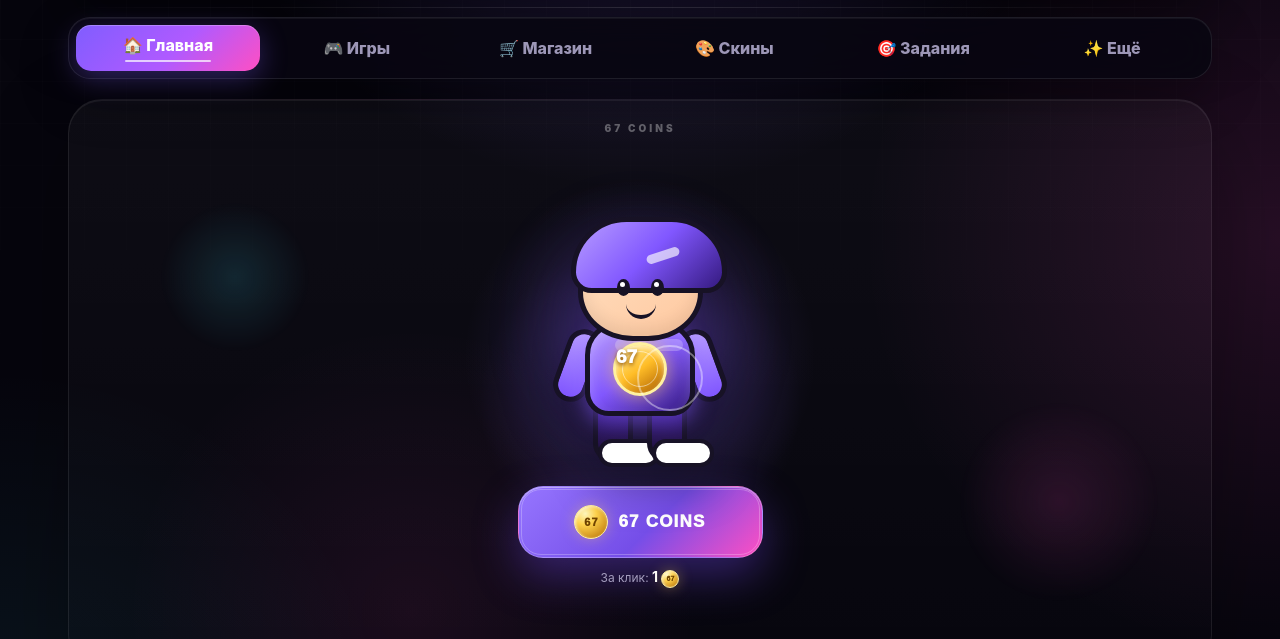
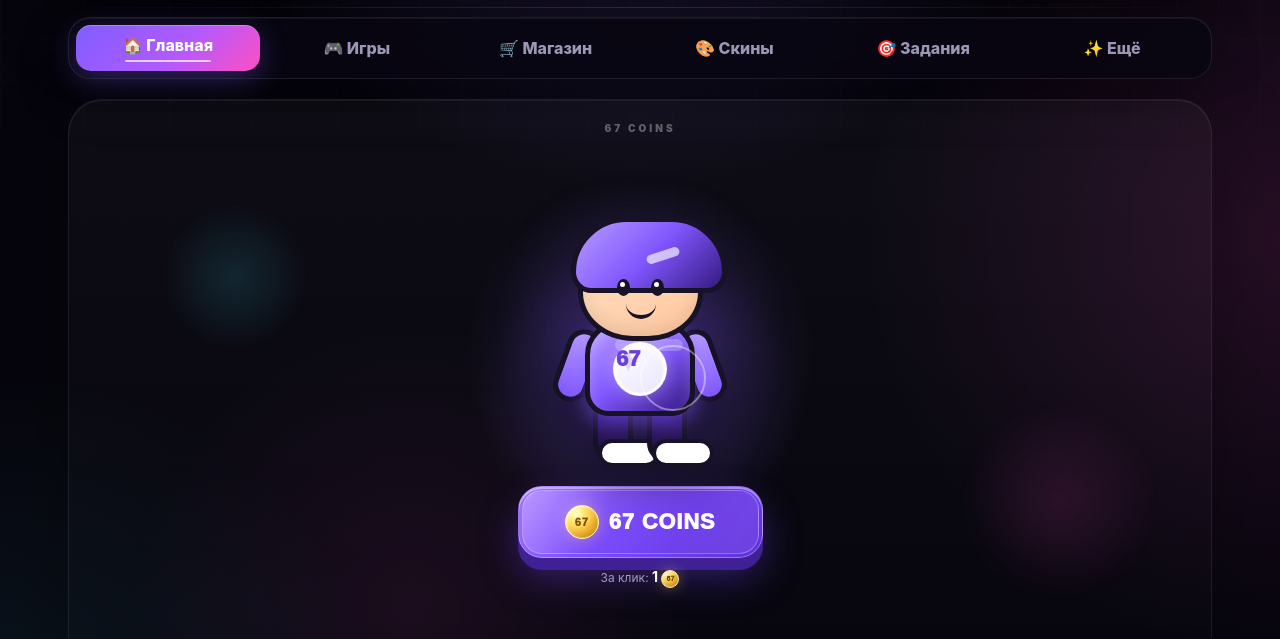
Before and after one commit to NoName-Russia/game-67, a plain HTML site: page index.html in a window 1280 px wide. Shown: the part 171-810 px from the top of the page. Drawn offline with Linux system fonts and the light colour scheme.

Commit message:
Remove coin from character and refresh click visual

```diff
--- a/skins.css
+++ b/skins.css
@@ -1,4 +1,4 @@
-/* 67 CHARACTER — COMPLETE REDESIGN */
+/* 67 CHARACTER — CLEAN HERO + FIVE SKINS */
 .character{position:relative;width:220px;height:270px;margin:0 auto 18px;flex:0 0 270px;visibility:visible;opacity:1;z-index:10;transform-origin:center bottom;filter:drop-shadow(0 18px 22px rgba(0,0,0,.35));animation:heroFloat 3s ease-in-out infinite;--s1:#7b4dff;--s2:#3a1d88;--shine:#bfa8ff;--glow:rgba(123,77,255,.45)}
 .character-glow{position:absolute;width:190px;height:190px;left:15px;top:30px;border-radius:50%;background:var(--glow);filter:blur(40px);opacity:.65;pointer-events:none}
 .character-head{position:absolute;width:132px;height:112px;left:44px;top:16px;background:linear-gradient(145deg,#ffe0c2,#ffc89f);border:5px solid #171225;border-radius:48% 48% 44% 44%;z-index:5;box-shadow:inset 0 -8px 15px rgba(0,0,0,.08)}
@@ -8,8 +8,8 @@
 .character .smile{position:absolute;width:34px;height:17px;left:44px;top:68px;border-bottom:4px solid #171225;border-radius:0 0 30px 30px;z-index:10}
 .character-body{position:absolute;width:126px;height:108px;left:47px;top:108px;border:5px solid #171225;border-radius:34px 34px 24px 24px;background:linear-gradient(145deg,var(--shine),var(--s1) 50%,var(--s2));z-index:4;box-shadow:inset 0 8px 14px rgba(255,255,255,.18),0 8px 20px var(--glow)}
 .character-body:before{content:"";position:absolute;width:68px;height:12px;left:25px;top:13px;border-radius:20px;background:rgba(255,255,255,.24)}
-.character .symbol{position:absolute;left:50%;top:52%;transform:translate(-50%,-50%);width:54px;height:54px;border-radius:50%;display:flex;align-items:center;justify-content:center;background:linear-gradient(145deg,#fff4a6,#ffbd27,#a95b00);border:3px solid #fff1a0;color:#fff;font-size:19px;font-weight:1000;text-shadow:0 2px 4px #8b4d00;box-shadow:0 0 18px rgba(255,205,65,.6),inset 0 3px 5px rgba(255,255,255,.5);z-index:10}
-.character .symbol:before{content:"";position:absolute;inset:6px;border:1px solid rgba(255,255,255,.5);border-radius:50%}.character .symbol span{position:relative}
+.character .symbol{position:absolute;left:50%;top:52%;transform:translate(-50%,-50%);width:54px;height:54px;border-radius:50%;display:flex;align-items:center;justify-content:center;background:linear-gradient(145deg,#ffffff,#e9e5ff);border:3px solid rgba(255,255,255,.9);color:#6b42d9;font-size:22px;font-weight:1000;box-shadow:0 0 18px rgba(255,255,255,.25),inset 0 3px 5px rgba(255,255,255,.7);z-index:10}
+.character .symbol:before{content:"✦";position:absolute;font-size:28px;opacity:.18}.character .symbol span{position:relative}
 .character-arm{position:absolute;width:38px;height:78px;top:118px;border:5px solid #171225;border-radius:25px;background:linear-gradient(var(--shine),var(--s1));z-index:3}.character .left-arm{left:18px;transform:rotate(20deg)}.character .right-arm{right:18px;transform:rotate(-20deg)}
 .character-leg{position:absolute;width:44px;height:70px;top:193px;background:linear-gradient(var(--s2),#201238);border:5px solid #171225;border-radius:12px 12px 20px 20px;z-index:2}.character .left-leg{left:57px}.character .right-leg{right:57px}.character-leg:after{content:"";position:absolute;width:54px;height:20px;bottom:-9px;background:#fff;border:4px solid #171225;border-radius:15px}
 .character.classic{--s1:#8157ff;--s2:#351a80;--shine:#b79cff;--glow:rgba(129,87,255,.5)}
@@ -17,5 +17,13 @@
 .character.cyber{--s1:#18dfff;--s2:#075078;--shine:#9af6ff;--glow:rgba(24,223,255,.65)}.character.cyber .character-body{border-color:#062037}.character.cyber .eye{background:#35e8ff;box-shadow:0 0 12px #35e8ff}
 .character.galaxy{--s1:#7445ff;--s2:#17105d;--shine:#c39bff;--glow:rgba(116,69,255,.7)}.character.galaxy .character-head:before,.character.galaxy .character-body{background:radial-gradient(circle at 25% 30%,#fff 0 2px,transparent 3px),radial-gradient(circle at 70% 65%,#65f5ff 0 2px,transparent 3px),linear-gradient(135deg,var(--shine),var(--s1),var(--s2))}
 .character.golden{--s1:#ffc62e;--s2:#8a4900;--shine:#fff3a0;--glow:rgba(255,198,46,.65)}.character.golden .character-body{border-color:#4d2900}.character.golden .character-head:before{border-color:#4d2900}
-.character.clicking{animation:heroClick .2s ease-out!important}@keyframes heroFloat{0%,100%{transform:translateY(0)}50%{transform:translateY(-7px)}}@keyframes heroClick{0%{transform:scale(1)}45%{transform:scale(.91) rotate(-2deg)}100%{transform:scale(1)}}
-@media(max-width:700px){.character{transform:scale(.82);margin-bottom:-25px}.character.clicking{animation:heroClickMobile .2s ease-out!important}}@keyframes heroClickMobile{0%{transform:scale(.82)}45%{transform:scale(.74) rotate(-2deg)}100%{transform:scale(.82)}}
+.character.clicking{animation:heroClick .28s cubic-bezier(.2,.9,.25,1.2)!important}@keyframes heroFloat{0%,100%{transform:translateY(0)}50%{transform:translateY(-7px)}}@keyframes heroClick{0%{transform:translateY(0) scale(1) rotate(0)}30%{transform:translateY(5px) scale(.92) rotate(-2deg)}55%{transform:translateY(-9px) scale(1.06) rotate(2deg)}100%{transform:translateY(0) scale(1) rotate(0)}}
+@media(max-width:700px){.character{transform:scale(.82);margin-bottom:-25px}.character.clicking{animation:heroClickMobile .28s cubic-bezier(.2,.9,.25,1.2)!important}}@keyframes heroClickMobile{0%{transform:scale(.82)}30%{transform:translateY(5px) scale(.75) rotate(-2deg)}55%{transform:translateY(-7px) scale(.87) rotate(2deg)}100%{transform:scale(.82)}}
+/* LIVING CLICK BUTTON */
+.click-button{position:relative;isolation:isolate;overflow:hidden;min-height:72px;border:1px solid rgba(255,255,255,.28)!important;border-radius:24px!important;background:linear-gradient(135deg,#9b70ff 0%,#7548ee 45%,#5b2ed0 100%)!important;color:#fff!important;font-size:22px!important;font-weight:1000!important;letter-spacing:.8px;box-shadow:0 12px 0 #3c208e,0 20px 38px rgba(100,61,220,.4),inset 0 2px 0 rgba(255,255,255,.4)!important;transform:translateY(0);transition:transform .12s,box-shadow .12s,filter .12s!important;animation:buttonBreath 2.2s ease-in-out infinite}
+.click-button:before{content:"";position:absolute;inset:3px;border-radius:20px;background:linear-gradient(120deg,rgba(255,255,255,.24),transparent 35%,transparent 65%,rgba(255,255,255,.08));pointer-events:none}
+.click-button:after{content:"";position:absolute;top:-70%;left:-35%;width:45%;height:240%;background:linear-gradient(90deg,transparent,rgba(255,255,255,.45),transparent);transform:rotate(20deg);animation:buttonShine 3s linear infinite;pointer-events:none}
+.click-button:hover{transform:translateY(-3px) scale(1.015)!important;filter:saturate(1.12);box-shadow:0 15px 0 #3c208e,0 24px 44px rgba(100,61,220,.5),inset 0 2px 0 rgba(255,255,255,.45)!important}
+.click-button:active{transform:translateY(8px) scale(.96)!important;box-shadow:0 4px 0 #3c208e,0 9px 18px rgba(100,61,220,.3),inset 0 2px 0 rgba(255,255,255,.35)!important;animation:none}
+@keyframes buttonBreath{0%,100%{filter:brightness(1)}50%{filter:brightness(1.08)}}@keyframes buttonShine{0%{left:-45%;opacity:0}15%{opacity:1}35%,100%{left:125%;opacity:0}}
+@media(max-width:700px){.click-button{min-height:66px;font-size:20px!important;border-radius:21px!important;box-shadow:0 9px 0 #3c208e,0 16px 30px rgba(100,61,220,.4),inset 0 2px 0 rgba(255,255,255,.4)!important}.click-button:active{transform:translateY(6px) scale(.96)!important;box-shadow:0 3px 0 #3c208e,0 7px 16px rgba(100,61,220,.3),inset 0 2px 0 rgba(255,255,255,.35)!important}}
```
